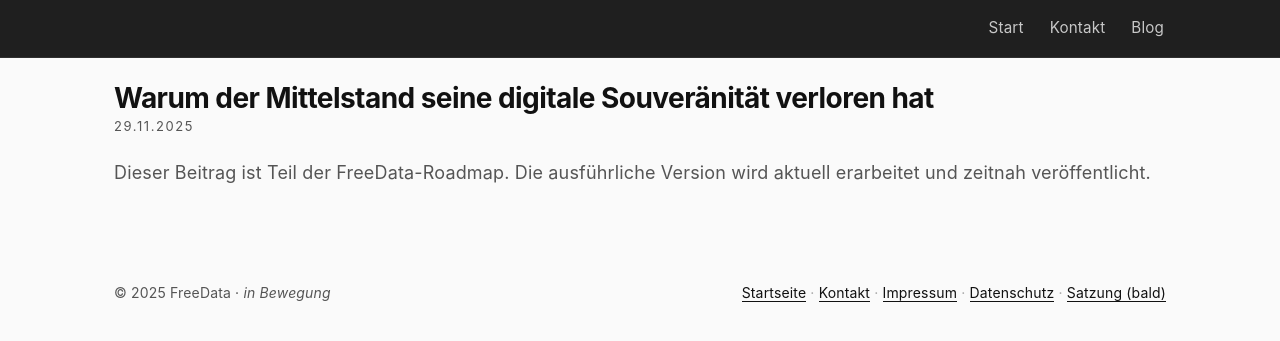
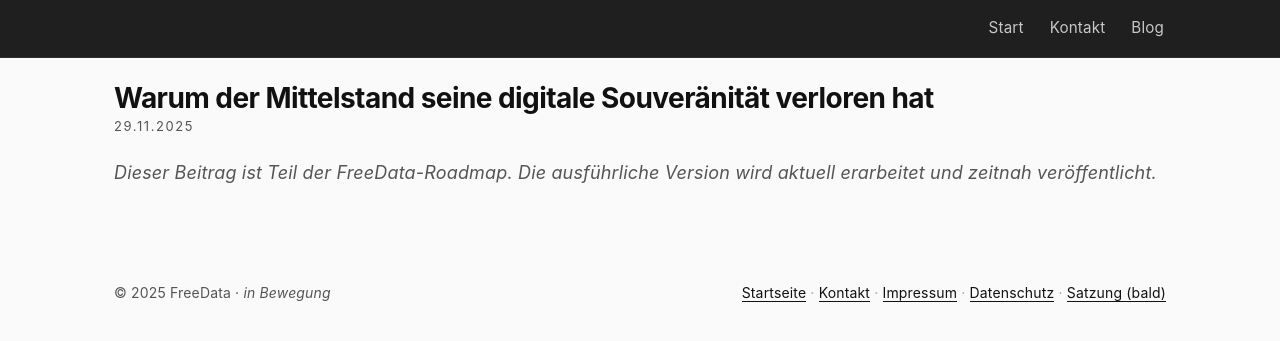
Before and after one commit to freedata-coop/freedata-coop.github.io, a Jekyll site: the page built from _posts/2025/2024-01-01-warum-der-mittelstand-seine-digitale-souveränität-verloren-hat.md, in a window 1280 px wide. Shown: the top 341 px of the page. Built offline with Jekyll 4.4.1, drawn with Linux system fonts in a browser that asks for light colours.

Commit message:
(feat): update blogs

```diff
--- a/_posts/2025/2024-01-01-warum-der-mittelstand-seine-digitale-souveränität-verloren-hat.md
+++ b/_posts/2025/2024-01-01-warum-der-mittelstand-seine-digitale-souveränität-verloren-hat.md
@@ -10,4 +10,5 @@ theme: light
 Der Mittelstand hat seine digitale Souveränität verloren – nicht aus Schwäche, sondern durch Abhängigkeiten, Lizenzen und isolierte IT-Inseln. **Der vollständige Artikel erscheint in Kürze.**
 </blog-teaser>
 
-Dieser Beitrag ist Teil der FreeData-Roadmap. Die ausführliche Version wird aktuell erarbeitet und zeitnah veröffentlicht.
+*Dieser Beitrag ist Teil der FreeData-Roadmap.*
+*Die ausführliche Version wird aktuell erarbeitet und zeitnah veröffentlicht.*
```
